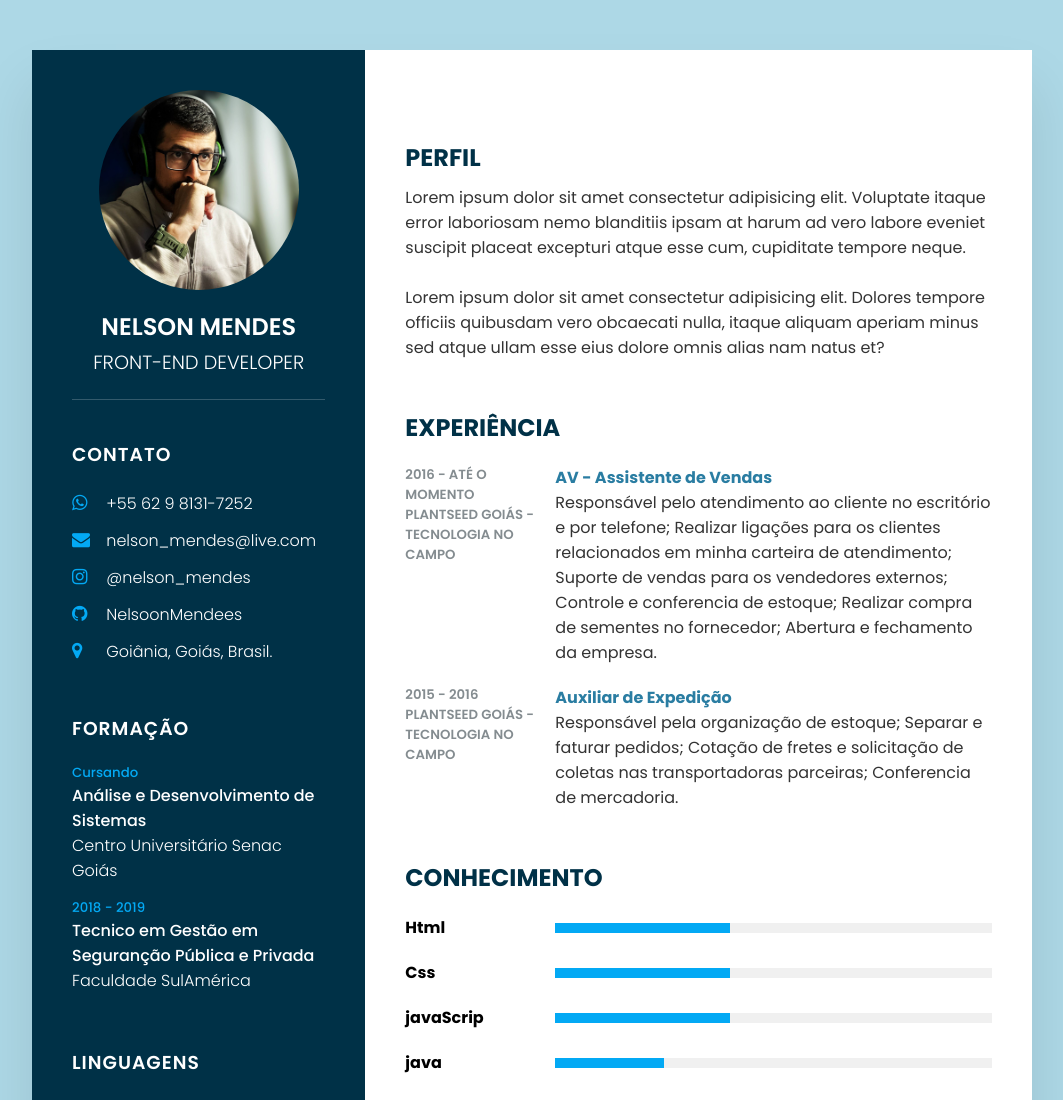
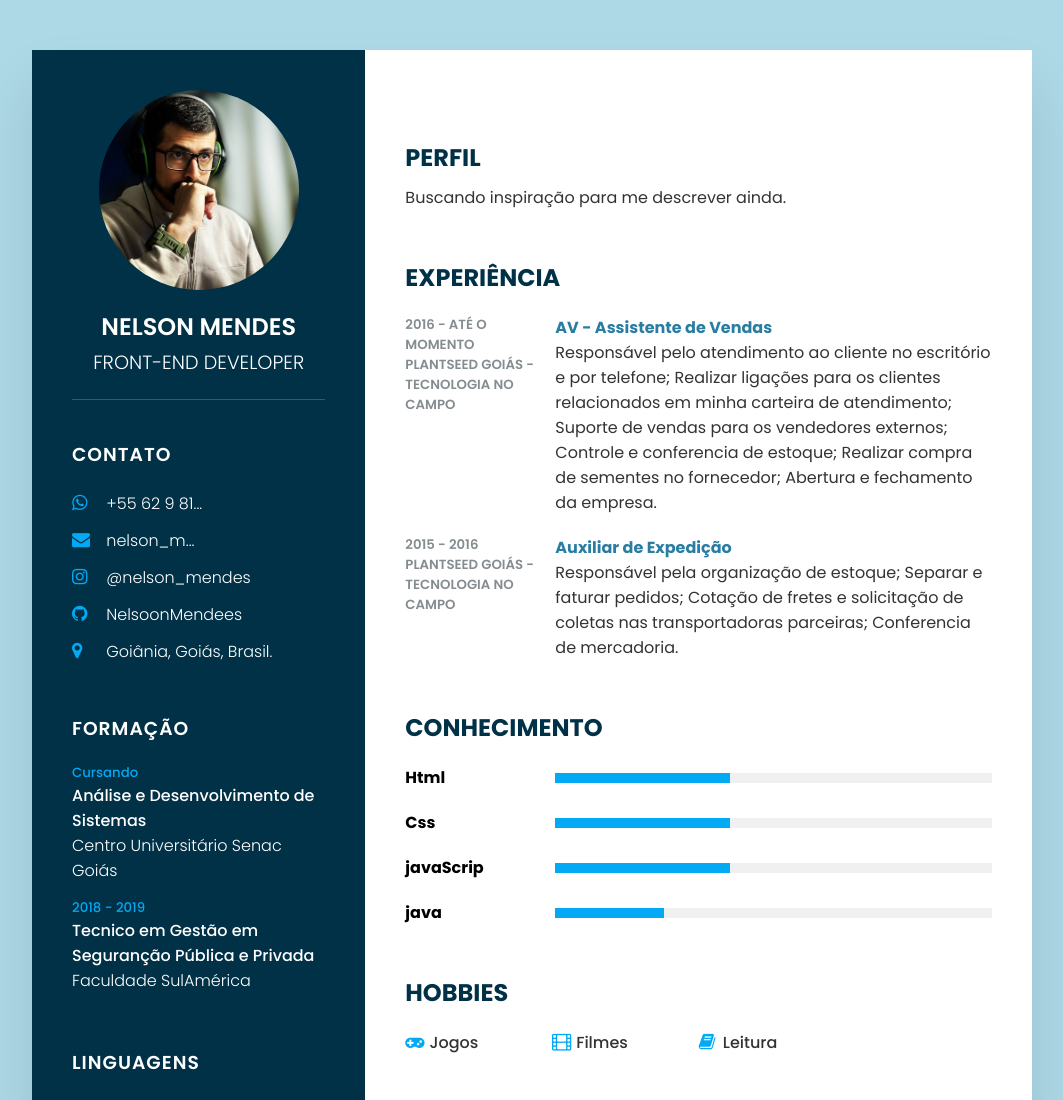
Before and after one commit to NelsoonMendees/Curriculum, a plain HTML site: page index.html in a window 1280 px wide. Shown: the top 1100 px of the page, without its empty margins (108-1171 px from the left). Drawn offline with Linux system fonts and the light colour scheme.

Commit message:
Update index.html

```diff
--- a/index.html
+++ b/index.html
@@ -30,12 +30,12 @@
                     <li>
                         <span class="icon"><i class="fa fa-whatsapp" aria-hidden="true"></i>
                         </span>
-                        <span class="text">+55 62 9 8131-7252</span>
+                        <span class="text">+55 62 9 81...</span>
                     </li>
                     <li>
                         <span class="icon"><i class="fa fa-envelope" aria-hidden="true"></i>
                         </span>
-                        <span class="text">nelson_mendes@live.com</span>
+                        <span class="text">nelson_m...</span>
                     </li>
                     <li>
                         <span class="icon"><i class="fa fa-instagram" aria-hidden="true"></i>
@@ -89,8 +89,7 @@
         <div class="right_Side">
             <div class="about">
                 <h2 class="title2">Perfil</h2>
-                <p>Lorem ipsum dolor sit amet consectetur adipisicing elit. Voluptate itaque error laboriosam nemo blanditiis ipsam at harum ad vero labore eveniet suscipit placeat excepturi atque esse cum, cupiditate tempore neque.<br><br>Lorem ipsum dolor
-                    sit amet consectetur adipisicing elit. Dolores tempore officiis quibusdam vero obcaecati nulla, itaque aliquam aperiam minus sed atque ullam esse eius dolore omnis alias nam natus et?</p>
+                <p>Buscando inspiração para me descrever ainda.</p>
             </div>
             <div class="about">
                 <h2 class="title2">Experiência</h2>
```
